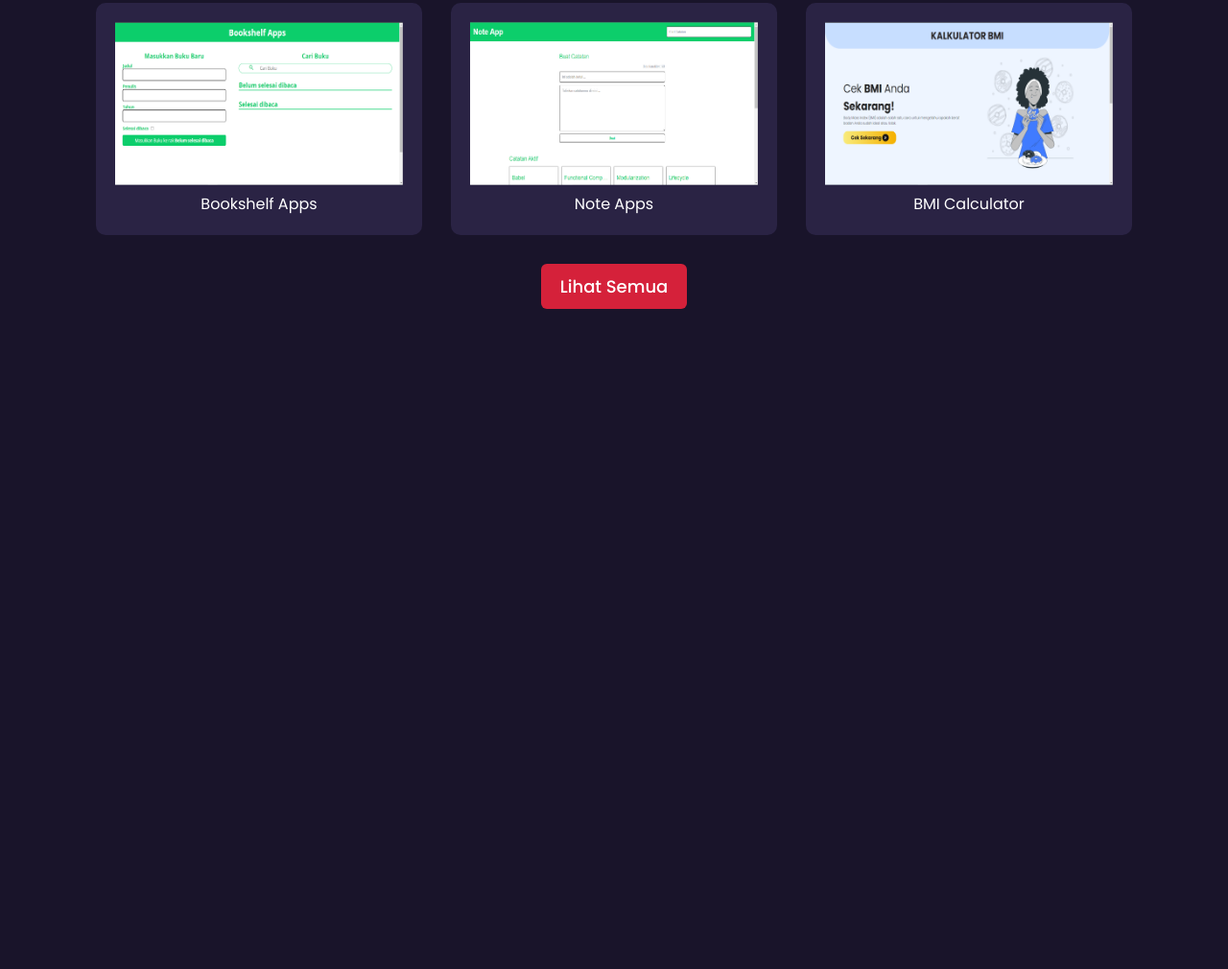
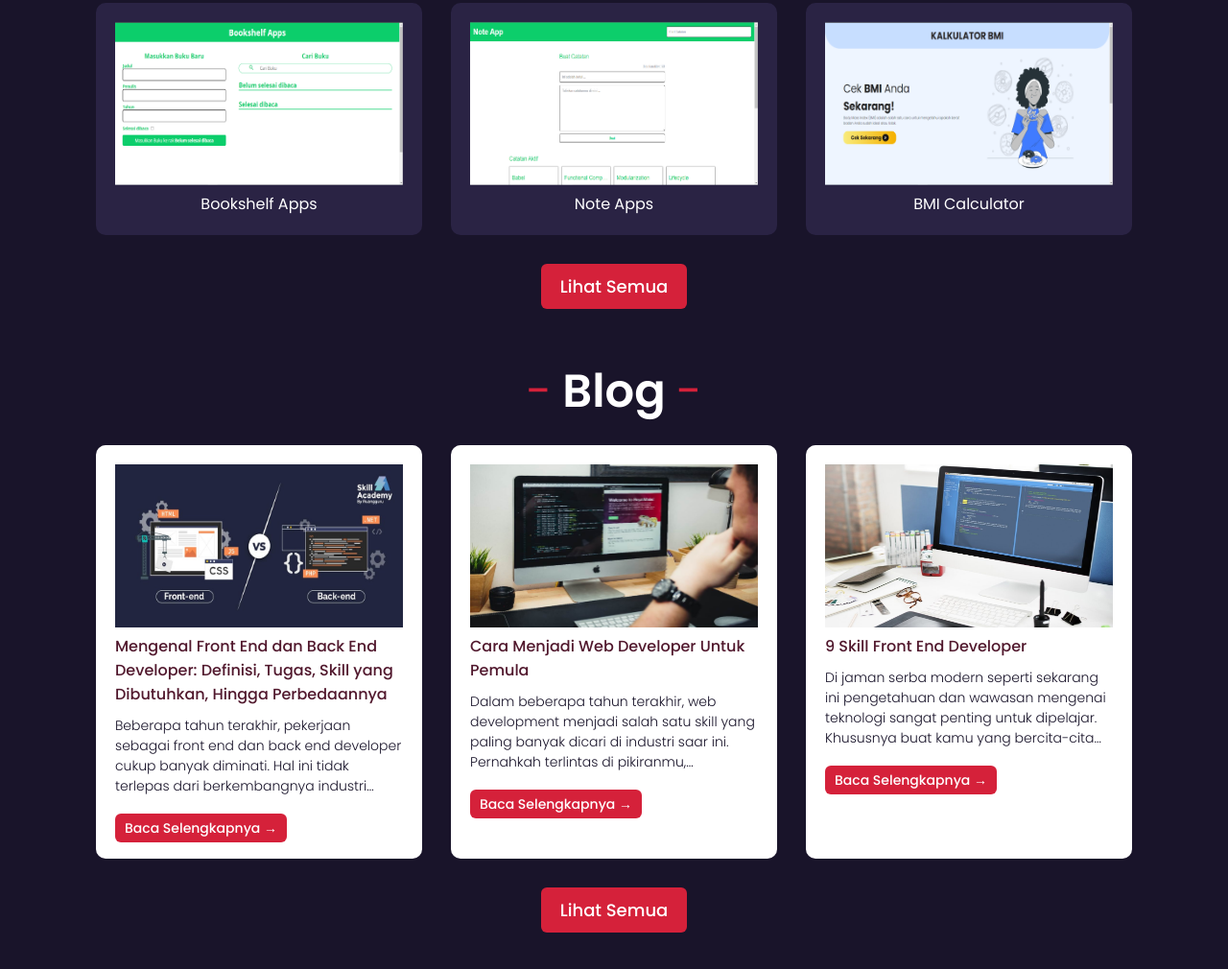
Before and after one commit to ibnucholdun/TPA-1-Personal-Website, a plain HTML site: page index.html in a window 1280 px wide. Shown: the part 1314-2324 px from the top of the page at 96% size. Before the commit the page ends 1686 px from the top, so only its background shows below. Drawn offline with Linux system fonts and the light colour scheme.

Commit message:
membuat blog  section pada page home

```diff
--- a/index.html
+++ b/index.html
@@ -92,6 +92,34 @@
                 </div>
             </article>
         </section>
+        <section class="blog-section">
+            <article class="container">
+                <h1><span>-</span> Blog <span>-</span></h1>
+                <div class="container-card">
+                    <div class="card-blog">
+                        <img src="assets/gambar9.jpg" alt="card-img" width="300" height="170" class="image">
+                        <h3 class="title">Mengenal Front End dan Back End Developer: Definisi, Tugas, Skill yang Dibutuhkan, Hingga Perbedaannya</h3>
+                        <p class="descript">Beberapa tahun terakhir, pekerjaan sebagai front end dan back end developer cukup banyak diminati. Hal ini tidak terlepas dari berkembangnya industri teknologi dan digital, yang mana salah satunya terkait dengan web developer. Bagi kamu yang berminat dengan pengembangan aplikasi atau situs web, mungkin pekerjaan ini cocok denganmu. Namun, tak jarang beberapa orang masih bingung mengenai perbedaan dua pekerjaan ini. Jadi apa itu front end atau back end? Dan apa saja perbedaannya? Berikut adalah penjelasan  mengenai perbedaan antara front end dan back end developer.</p>
+                        <a href="#" class="button">Baca Selengkapnya →</a>
+                    </div>
+                    <div class="card-blog">
+                        <img src="assets/gambar10.jpg" alt="card-img" width="300" height="170" class="image">
+                        <h3 class="title">Cara Menjadi Web Developer Untuk Pemula</h3>
+                        <p class="descript">Dalam beberapa tahun terakhir, web development menjadi salah satu skill yang paling banyak dicari di industri saar ini. Pernahkah terlintas di pikiranmu, bagaimana cara menjadi seorang Web Developer? Sebenarnya, kamu tidak perlu gelar sarjana dalam ilmu komputer untuk menjadi developer. Hanya saja, kamu harus bisa konsisten dan persisten karena belajar coding lebih dari sekadar menyusun kode dengan bahasa pemrograman. Jika kamu tertarik menjadi seorang Web Developer, mari kita mulai dengan dasar-dasarnya.</p>
+                        <a href="#" class="button">Baca Selengkapnya →</a>
+                    </div>
+                    <div class="card-blog">
+                        <img src="assets/gambar11.jpg" alt="card-img" width="300" height="170" class="image">
+                        <h3 class="title">9 Skill Front End Developer</h3>
+                        <p class="descript">Di jaman serba modern seperti sekarang ini pengetahuan dan wawasan mengenai teknologi sangat penting untuk dipelajar. Khususnya buat kamu yang bercita-cita untuk berkarir di salah satu perusahaan digital atau yang sering disebut dengan startup company, dimana perusahaan seperti ini akan selalu berhubungan teknologi informasi.</p>
+                        <a href="#" class="button">Baca Selengkapnya →</a>
+                    </div>
+                </div>
+                <div class="container-button">
+                    <a href="/Page/Blog Page/blog.html" class="button">Lihat Semua</a>
+                </div>
+            </article>
+        </section>
     </main>
     <footer></footer>
     <script src="script.js"></script>
--- a/style.css
+++ b/style.css
@@ -118,14 +118,16 @@ header .menu{
 }
 
 .about-section .container h1,
-.portfolio-section .container h1{
+.portfolio-section .container h1,
+.blog-section .container h1{
     font-size: 48px;
     font-weight: 600;
     text-align: center;
 }
 
 .about-section .container h1 span,
-.portfolio-section .container h1 span{
+.portfolio-section .container h1 span,
+.blog-section .container h1 span{
     color: #D5213A;
     font-weight: 400;
 }
@@ -199,13 +201,60 @@ header .menu{
     margin-top: 30px;
 }
 
-.container-button a{
+.container-button .button{
     display: inline-block;
     padding: 10px 20px;
     background-color: #D5213A;
     border-radius: 6px;
     color: #fff;
     font-size: 18px;
+    font-weight: 500;
+}
+
+
+/* BLOG SECTION */
+.blog-section{
+    padding: 0 10%;
+    margin: 50px 0;
+    display: flex;
+    justify-content: center;
+    align-items: center;
+}
+
+.container-card .card-blog {
+    background-color: #fff;
+    padding: 20px;
+    border-radius: 10px;
+    border: #19142a;
+    position: relative;
+}
+
+.container-card .card-blog .title{
+    text-align: start;
+    font-size: 16px;
+    font-weight: 500;
+    color: #51182D;
+}
+
+.container-card .card-blog .descript{
+    text-align: left;
+    overflow: hidden;
+    text-overflow: ellipsis;
+    display: -webkit-box;
+    -webkit-line-clamp: 4;
+    -webkit-box-orient: vertical;
+    margin: 10px 0 20px;
+    color: #19142a;
+    font-size: 14px;
+    font-weight: 300;
+}
+
+.container .container-card .card-blog .button{
+    padding: 5px 10px;
+    background-color: #D5213A;
+    border-radius: 6px;
+    color: #fff;
+    font-size: 14px;
     font-weight: 500;
 }
 
@@ -295,6 +344,12 @@ header .menu{
         width: 330px;
     }
 
+    /* BLOG SECTION */
+    .container-card .card-blog{
+        padding: 10px;
+        width: 330px;
+    }
+
 }
 
 @media screen and (min-device-width: 1024px) and (max-device-width: 1200px) {
@@ -306,4 +361,11 @@ header .menu{
         padding: 10px;
         width: 330px;
     }
+
+    /* BLOG SECTION */
+    .container-card .card-blog{
+        padding: 10px;
+        width: 330px;
+    }
+
 }
```
Also changed, not shown: assets/gambar10.jpg (added), assets/gambar11.jpg (added), assets/gambar9.jpg (added).
